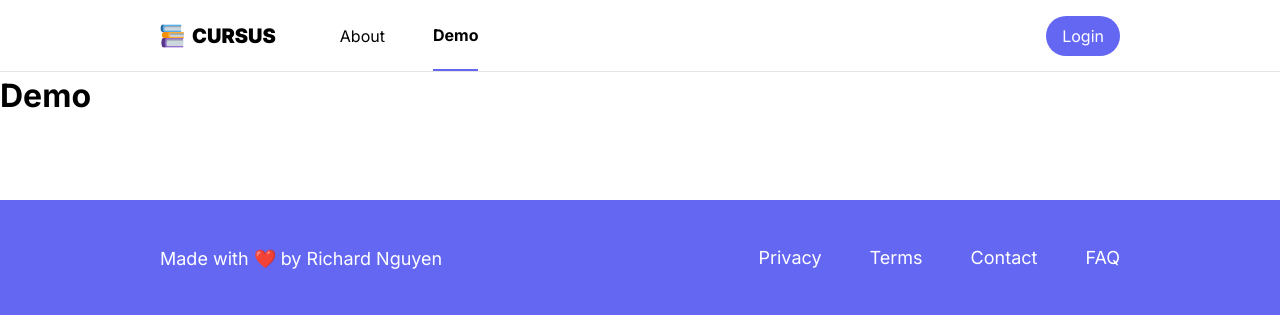
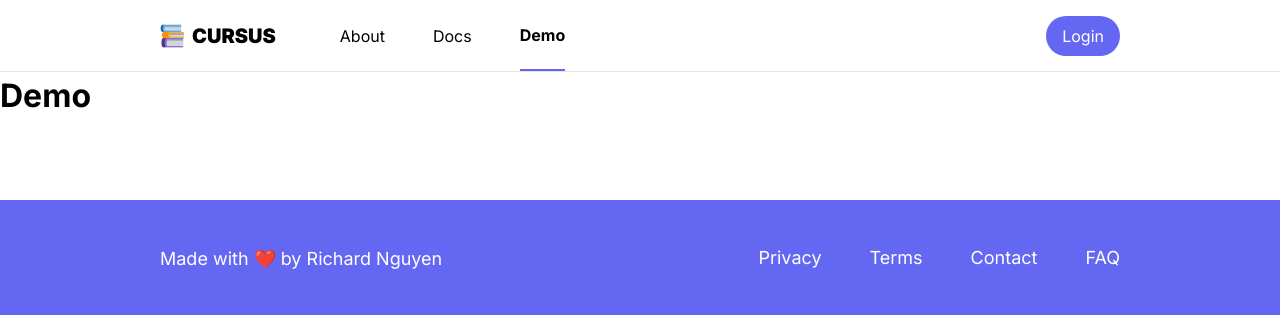
Before and after one commit to richardnguyen99/cursus-v1, a Flask app: page /demo in a window 1280 px wide. Shown: the top 315 px of the page. Run offline with Flask 3, Linux system fonts and the light colour scheme; parts of the project's set-up code (start-up, migrations or seed data) failed here and were passed over; some web fonts are replaced.

Commit message:
feat: add docs route in flask

```diff
--- /dev/null
+++ b/cursus/templates/docs.html
@@ -0,0 +1,4 @@
+{% extends "_base.html" %} {% block title %}Documentation{% endblock %} {% block
+main %} {{ super() }}
+<h1>Documentation</h1>
+{% endblock %}
--- a/cursus/templates/macros/navbar.html
+++ b/cursus/templates/macros/navbar.html
@@ -20,6 +20,11 @@
           >About</a
         >
         <a
+          class="navbar__link{% if page_name == 'docs' %} navbar__link--state-active{% endif %}"
+          href="{{ url_for('views.show', page_name='docs') }}"
+          >Docs</a
+        >
+        <a
           class="navbar__link{% if page_name == 'demo' %} navbar__link--state-active{% endif %}"
           href="{{ url_for('views.show', page_name='demo') }}"
           >Demo</a
--- a/cursus/views/__init__.py
+++ b/cursus/views/__init__.py
@@ -12,6 +12,7 @@ SUPPORT_ENDPOINTS = [
     "about",
     "demo",
     "login",
+    "docs",
 ]
 
 view_bp = flask.Blueprint(
```
